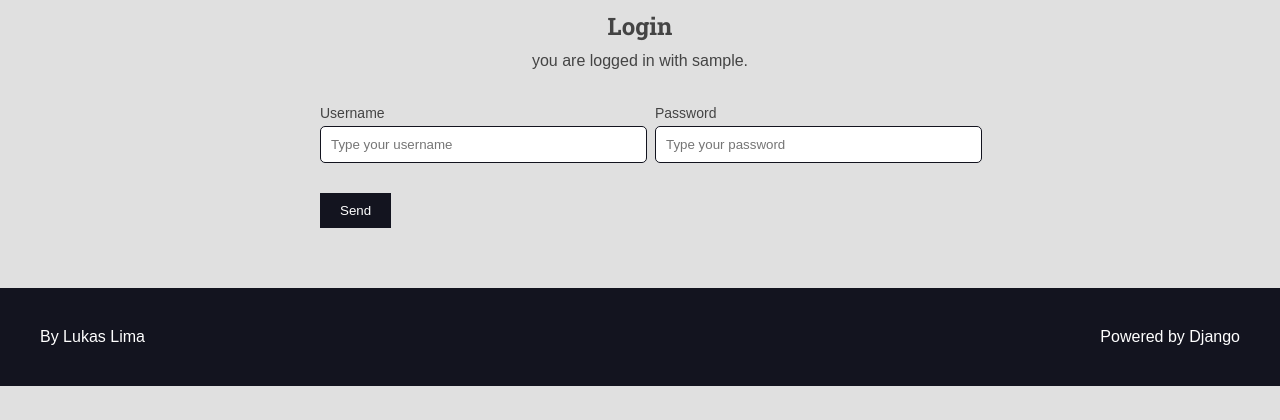
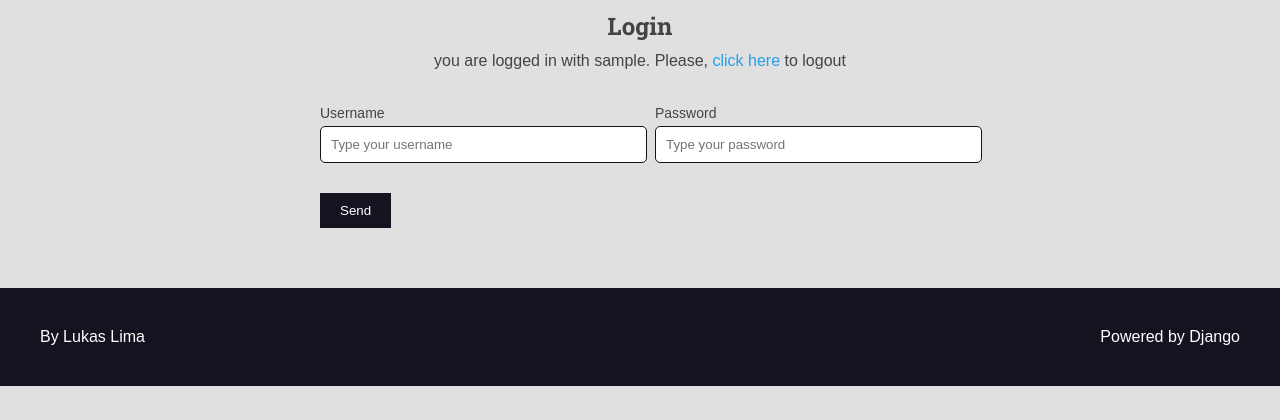
Before and after one commit to Lukas00-gif/djangoCurso, a Django app: template authors/templates/authors/pages/login.html in a window 1280 px wide. Shown: the part 99-519 px from the top of the page. Run offline with Django 4.2, Linux system fonts and the light colour scheme; the template is opened without the code that fills it: values that come from a table or form of the project are taken from there, others are empty; the visitor is signed in with stand-in values (Sample User, id 1).

Commit message:
logout system add

```diff
--- a/authors/templates/authors/pages/login.html
+++ b/authors/templates/authors/pages/login.html
@@ -7,9 +7,15 @@
     <div class="main-content center container">
         <h2> Login </h2>
         {% if request.user.is_authenticated %}
-            <p>you are logged in with
+            <div>you are logged in with
                 {{ request.user.username }}.
-            </p>
+                Please,
+                <form class="inline-form" action="{% url 'authors:logout' %}" method='POST'>
+                    {% csrf_token %}
+                    <input type="hidden" name="username" value="{{ request.user.username }}">
+                    <button class="plaintext-button" type="submit">click here</button>
+                </form> to logout
+            </div>
         {% endif %}
     </div>
 
--- a/authors/urls.py
+++ b/authors/urls.py
@@ -9,4 +9,5 @@ urlpatterns = [
     path('register/create/', views.register_create, name='register_create'),
     path('login/', views.login_view, name='login'),
     path('login/create/', views.login_create, name='login_create'),
+    path('logout/', views.logout_view, name='logout'),
 ]
--- a/base_static/global/css/styles.css
+++ b/base_static/global/css/styles.css
@@ -350,6 +350,19 @@ ul {
     color: var(--color-white);
 }
 
+.plaintext-button{
+    display: inline;
+    border: none;
+    background: none;
+    cursor: pointer;
+    color:var(--color-primary);
+    font-size: 1.6rem;
+}
+
+.inline-form{
+    display: inline;
+}
+
 /* Messages */
 .messages-container{
     display: flex;
```
Also changed, not shown: authors/views.py (+15 -1 lines).
